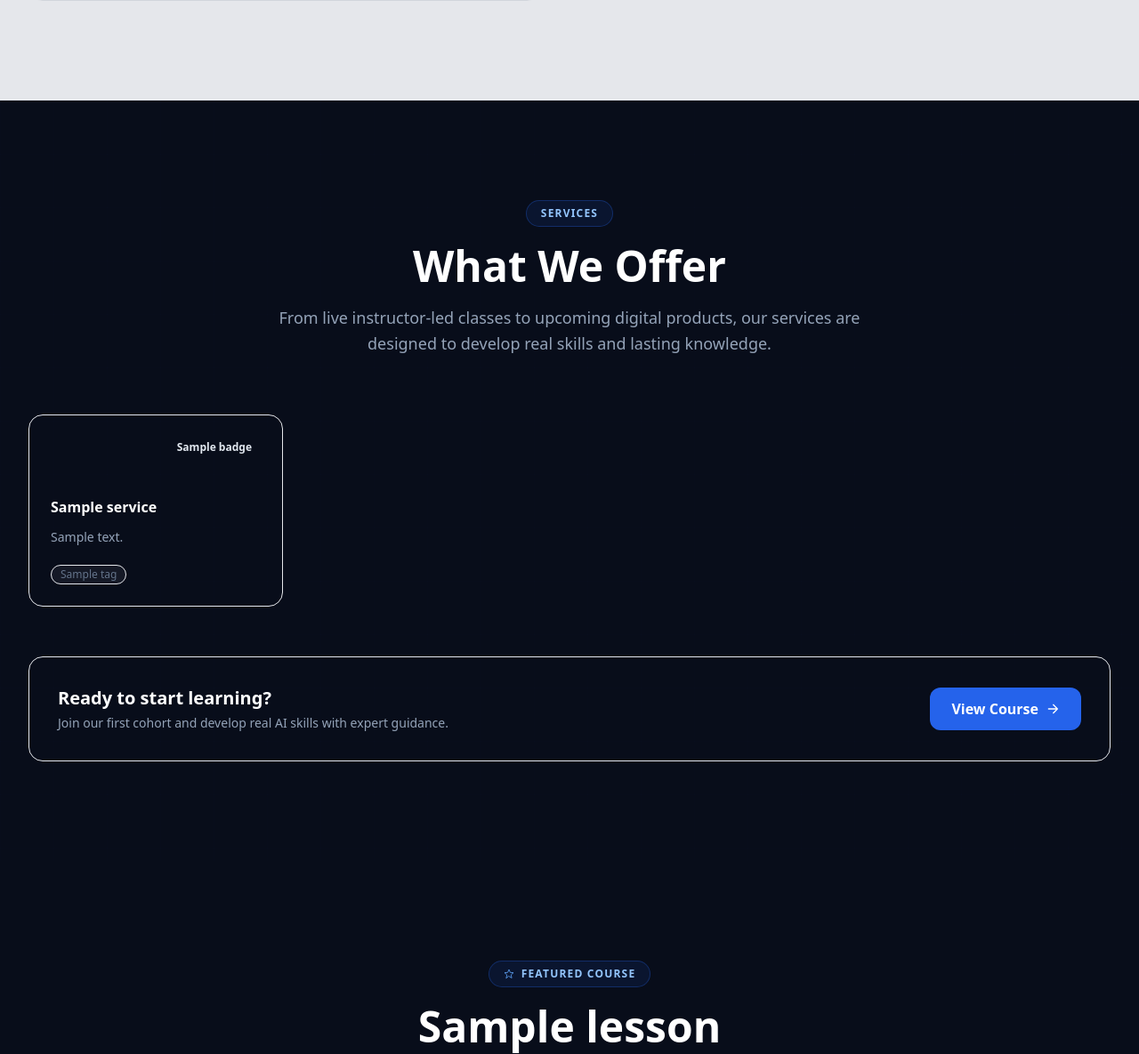
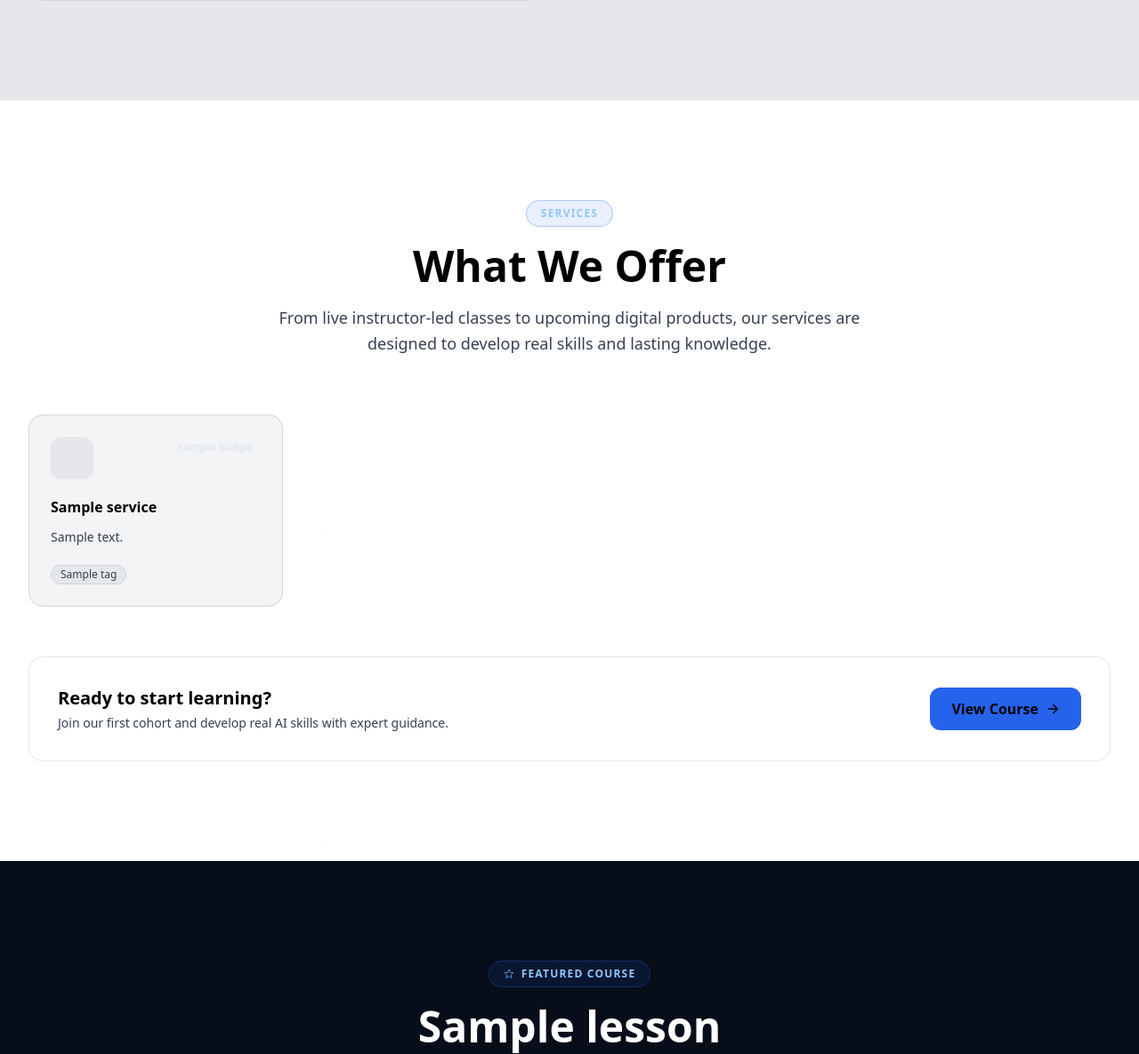
Before and after one commit to Mujtaba366/prime-vertix-group-draft, a Python web app: template templates/index.html in a window 1280 px wide. Shown: the part 1943-3128 px from the top of the page at 89% size. Run offline with Jinja, Linux system fonts and the light colour scheme; the template is opened without the code that fills it: most values are stand-ins (such as "Sample title", 1, 10 or a date in 2020); some libraries are stand-ins or nearby versions.

Commit message:
background color fix

```diff
--- a/templates/hero.html
+++ b/templates/hero.html
@@ -58,7 +58,7 @@
             </div>
             <div class="relative flex justify-center lg:justify-end animate-fade-in animate-delay-300">
                 <div class="relative w-full max-w-md animate-float">
-                    <div class="bg-white rounded-3xl p-8 border border-white/10 shadow-2xl">
+                    <div class="bg-gray-200 rounded-3xl p-8 border border-white/10 shadow-2xl">
                         <div class="flex items-center gap-4 mb-8">
                             <div class="w-28 h-28 rounded-2xl bg-gradient-to-br from-brand-500 to-brand-700 flex items-center justify-center">
                                 <img src="{{ url_for('static', filename='logo.png') }}" alt="Prime Vertex logo" class="w-26 h-26 object-contain rounded-lg"/>
--- a/templates/services.html
+++ b/templates/services.html
@@ -1,4 +1,4 @@
-<section id="services" class="py-28 bg-[#080d1a] relative overflow-hidden">
+<section id="services" class="py-28 bg-white relative overflow-hidden">
     <div class="absolute inset-0 pointer-events-none overflow-hidden">
         <div class="absolute left-0 top-1/2 -translate-y-1/2 w-96 h-96 bg-brand-900/15 rounded-full blur-3xl"></div>
         <div class="absolute inset-0 opacity-20" style="background-image: linear-gradient(rgba(51,126,255,0.04) 1px, transparent 1px), linear-gradient(90deg, rgba(51,126,255,0.04) 1px, transparent 1px); background-size: 60px 60px;"></div>
@@ -8,38 +8,38 @@
             <div class="inline-flex items-center gap-2 bg-brand-600/10 border border-brand-600/30 rounded-full px-4 py-1.5 mb-5">
                 <span class="text-brand-300 text-xs font-semibold tracking-widest uppercase">Services</span>
             </div>
-            <h2 class="font-display text-4xl lg:text-5xl font-bold text-white mb-5">What We Offer</h2>
-            <p class="text-slate-400 text-lg max-w-2xl mx-auto leading-relaxed">From live instructor-led classes to upcoming digital products, our services are designed to develop real skills and lasting knowledge.</p>
+            <h2 class="font-display text-4xl lg:text-5xl font-bold text-black mb-5">What We Offer</h2>
+            <p class="text-gray-700 text-lg max-w-2xl mx-auto leading-relaxed">From live instructor-led classes to upcoming digital products, our services are designed to develop real skills and lasting knowledge.</p>
         </div>
         <div class="grid sm:grid-cols-2 lg:grid-cols-4 gap-6">
             {% for s in services %}
                 {% set featured = (s.featured == 'true') %}
-                <div class="group relative flex flex-col rounded-2xl border transition-all duration-500 card-hover {{ 'bg-gradient-to-b from-brand-900/40 to-slate-900/40 border-brand-700/40 hover:border-brand-500/60' if featured else 'bg-white/3 border-white/8 hover:border-white/18 hover:bg-white/5' }} p-6">
+                <div class="group relative flex flex-col rounded-2xl border transition-all duration-500 card-hover {{ 'bg-brand-100 border-brand-300 hover:border-brand-400' if featured else 'bg-gray-100 border-gray-300 hover:border-gray-400 hover:bg-gray-150' }} p-6">
                     {% if featured %}
                         <div class="absolute top-0 left-6 -translate-y-1/2 px-3 py-1 bg-brand-600 text-white text-xs font-bold rounded-full shadow-lg">Current Focus</div>
                     {% endif %}
                     <div class="flex items-start justify-between mb-5">
-                        <div class="w-12 h-12 rounded-xl flex items-center justify-center {{ 'bg-brand-500/25 text-brand-300' if featured else 'bg-white/8 text-slate-300' }}">
+                        <div class="w-12 h-12 rounded-xl flex items-center justify-center {{ 'bg-brand-500/25 text-brand-600' if featured else 'bg-gray-200 text-gray-700' }}">
                             <i data-lucide="{{ s.icon }}" class="w-6 h-6"></i>
                         </div>
                         <span class="text-xs font-semibold px-2.5 py-1 rounded-full {% if s.badgeColor == 'emerald' %}bg-emerald-600 text-white{% elif s.badgeColor == 'amber' %}bg-amber-500 text-white{% else %}bg-white/8 text-slate-200{% endif %}">{{ s.badge }}</span>
                     </div>
-                    <h3 class="font-display font-semibold text-white text-base mb-3 leading-snug">{{ s.title }}</h3>
-                    <p class="text-slate-400 text-sm leading-relaxed flex-1">{{ s.desc }}</p>
+                    <h3 class="font-display font-semibold text-black text-base mb-3 leading-snug">{{ s.title }}</h3>
+                    <p class="text-gray-700 text-sm leading-relaxed flex-1">{{ s.desc }}</p>
                     <div class="mt-5 flex flex-wrap gap-1.5">
                         {% for tag in s.tags %}
-                            <span class="text-xs text-slate-500 bg-white/5 border border-white/8 rounded-full px-2.5 py-0.5">{{ tag }}</span>
+                            <span class="text-xs text-gray-700 bg-gray-200 border border-gray-300 rounded-full px-2.5 py-0.5">{{ tag }}</span>
                         {% endfor %}
                     </div>
                 </div>
             {% endfor %}
         </div>
-        <div class="mt-14 p-8 rounded-2xl bg-gradient-to-r from-brand-900/40 to-slate-900/40 border border-brand-700/30 flex flex-col sm:flex-row items-center justify-between gap-6">
+        <div class="mt-14 p-8 rounded-2xl bg-gradient-to-r from-brand-100 to-gray-100 border border-brand-300 flex flex-col sm:flex-row items-center justify-between gap-6">
             <div>
-                <h3 class="font-display font-bold text-white text-xl mb-1">Ready to start learning?</h3>
-                <p class="text-slate-400 text-sm">Join our first cohort and develop real AI skills with expert guidance.</p>
+                <h3 class="font-display font-bold text-black text-xl mb-1">Ready to start learning?</h3>
+                <p class="text-gray-700 text-sm">Join our first cohort and develop real AI skills with expert guidance.</p>
             </div>
-            <button onclick="document.querySelector('#course')?.scrollIntoView({ behavior: 'smooth' })" class="flex-shrink-0 inline-flex items-center gap-2 px-6 py-3 bg-brand-600 hover:bg-brand-500 text-white font-semibold rounded-xl transition-all duration-200 hover:shadow-lg hover:shadow-brand-500/30">
+            <button onclick="document.querySelector('#course')?.scrollIntoView({ behavior: 'smooth' })" class="flex-shrink-0 inline-flex items-center gap-2 px-6 py-3 bg-brand-600 hover:bg-brand-500 text-black font-semibold rounded-xl transition-all duration-200 hover:shadow-lg hover:shadow-brand-500/30">
                 View Course
                 <svg class="w-4 h-4" viewBox="0 0 24 24" fill="none" xmlns="http://www.w3.org/2000/svg" aria-hidden="true"><path d="M5 12h14M13 5l7 7-7 7" stroke="currentColor" stroke-width="2" stroke-linecap="round" stroke-linejoin="round"/></svg>
             </button>
```
